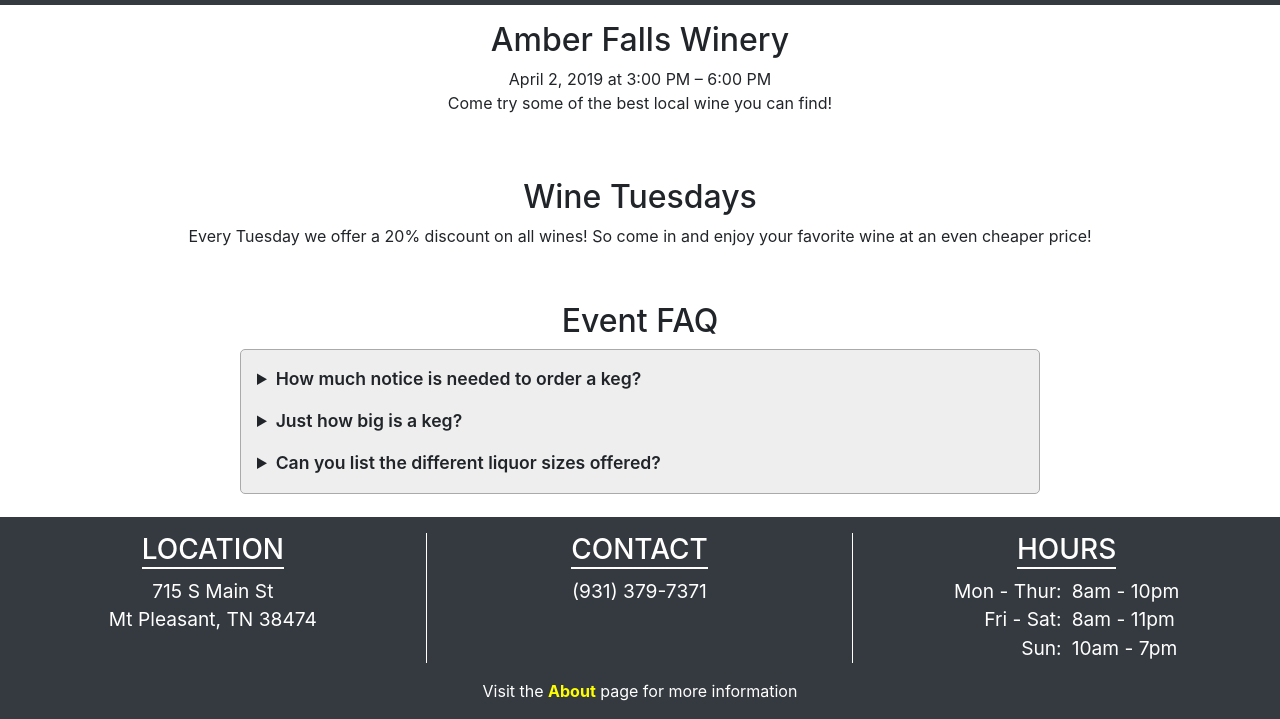
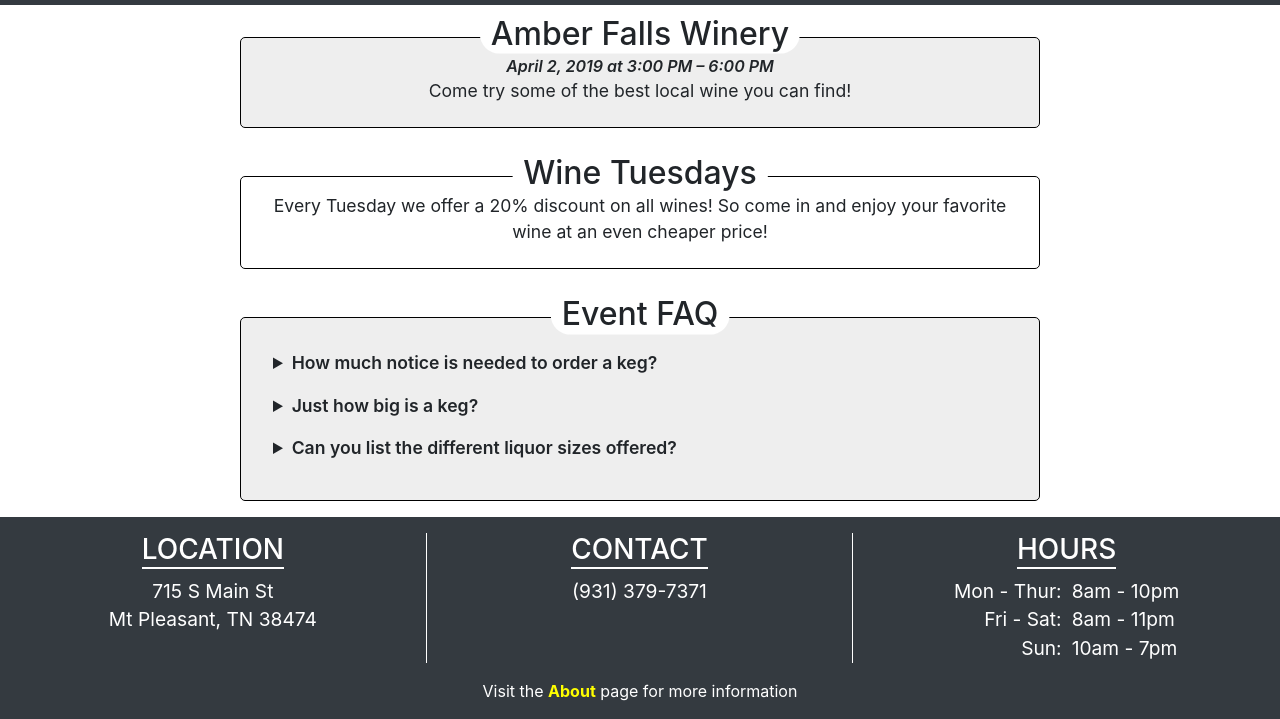
Before and after one commit to CoreyHutcheson/4-Sixes, a Gatsby site: page /events in a window 1280 px wide. Shown: the part 81-800 px from the top of the page. Built offline with nearby package versions, Linux system fonts and the light colour scheme; Gatsby itself is replaced by a stand-in of ours.

Commit message:
styling faq, winediscount, and event compontents / styling events page

```diff
--- a/src/components/event-section/event/Event.jsx
+++ b/src/components/event-section/event/Event.jsx
@@ -8,11 +8,11 @@ const Event = ({ title, content, start, end }) => {
   const eventTime = getEventTime(start, end);
 
   return (
-    <div className="event">
+    <section className="event">
       <h2 className="event__title">{title}</h2>
       <div className="event__time">{eventTime}</div>
       <p className="event__content">{content}</p>
-    </div>
+    </section>
   );
 };
 
--- a/src/components/event-section/event/style.scss
+++ b/src/components/event-section/event/style.scss
@@ -0,0 +1,32 @@
+.event {
+  position: relative;
+  width: 100%;
+  margin: 1rem 0 0;
+  padding: 1rem;
+  border: 1px solid black;
+  border-radius: 5px;
+  max-width: 800px;
+
+  &__title {
+    padding: 0 10px;
+    border: 1px solid transparent;
+    border-radius: 20px;
+    background: white;
+    position: absolute;
+    top: 0;
+    left: 50%;
+    transform: translate(-50%, -60%);
+    white-space: nowrap;
+    overflow: hidden;
+  }
+
+  &__time {
+    font-style: italic;
+    font-weight: 600;
+  }
+
+  &__content {
+    margin: 0;
+    font-size: 1.1rem;
+  }
+}
--- a/src/components/faq/Faq.jsx
+++ b/src/components/faq/Faq.jsx
@@ -28,7 +28,7 @@ const Faq = () => {
   `).allFaqJson.edges;
 
   return (
-    <div className="faq-container">
+    <section className="faq-container">
       <h2 className="faq-container__title">Event FAQ</h2>
       <ul className="faq">
         {data.map(({ node }) => (
@@ -39,7 +39,7 @@ const Faq = () => {
           />
         ))}
       </ul>
-    </div>
+    </section>
   );
 };
 
--- a/src/components/faq/style.scss
+++ b/src/components/faq/style.scss
@@ -3,13 +3,25 @@
 $whitespace: 1rem;
 
 .faq-container {
+  position: relative;
   width: 100%;
-  display: flex;
-  flex-direction: column;
-  justify-content: center;
-  align-items: center;
+  margin: 1rem 0 0;
+  padding: 1rem;
+  border: 1px solid black;
+  border-radius: 5px;
+  max-width: 800px;
 
   &__title {
+    padding: 0 10px;
+    border: 1px solid transparent;
+    border-radius: 20px;
+    background: white;
+    position: absolute;
+    top: 0;
+    left: 50%;
+    transform: translate(-50%, -60%);
+    white-space: nowrap;
+    overflow: hidden;
   }
 }
 
@@ -19,8 +31,6 @@ $whitespace: 1rem;
   list-style: none;
   margin: 0;
   padding: $whitespace;
-  background: $color__secondary-background;
-  border: 1px solid $color__border;
   border-radius: 5px;
   text-align: left;
 
--- a/src/components/wine-discount/WineDiscount.jsx
+++ b/src/components/wine-discount/WineDiscount.jsx
@@ -4,7 +4,7 @@ import "./style.scss";
 
 const WineDiscount = () => (
   <section className="wine-discount">
-    <h2 className="wine-discount__header">Wine Tuesdays</h2>
+    <h2 className="wine-discount__title">Wine Tuesdays</h2>
     <div className="wine-discount__content">
       Every Tuesday we offer a 20% discount on all wines! So come in and enjoy
       your favorite wine at an even cheaper price!
--- a/src/components/wine-discount/style.scss
+++ b/src/components/wine-discount/style.scss
@@ -1,7 +1,27 @@
 .wine-discount {
-  &__header {
+  position: relative;
+  width: 100%;
+  margin: 1rem 0 0;
+  padding: 1rem;
+  border: 1px solid black;
+  border-radius: 5px;
+  max-width: 800px;
+
+  &__title {
+    padding: 0 10px;
+    border: 1px solid transparent;
+    border-radius: 20px;
+    background: white;
+    position: absolute;
+    top: 0;
+    left: 50%;
+    transform: translate(-50%, -60%);
+    white-space: nowrap;
+    overflow: hidden;
   }
 
   &__content {
+    margin: 0;
+    font-size: 1.1rem;
   }
 }
--- a/src/utils/scss/page-styles/events.scss
+++ b/src/utils/scss/page-styles/events.scss
@@ -5,11 +5,10 @@
   grid-gap: 2rem;
   justify-items: center;
   text-align: center;
-
   padding: 1rem;
 
-  &__wine-discount {
-    font-size: 1.2rem;
+  & > section:nth-child(odd) {
+    background: #eee;
   }
 }
 
```
